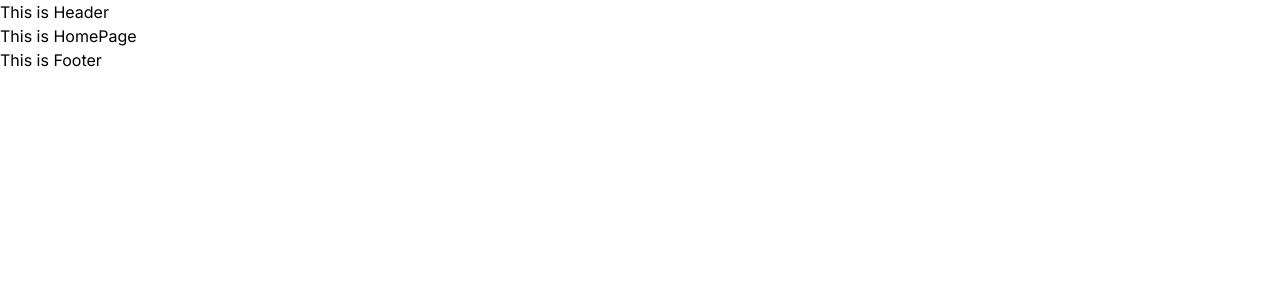
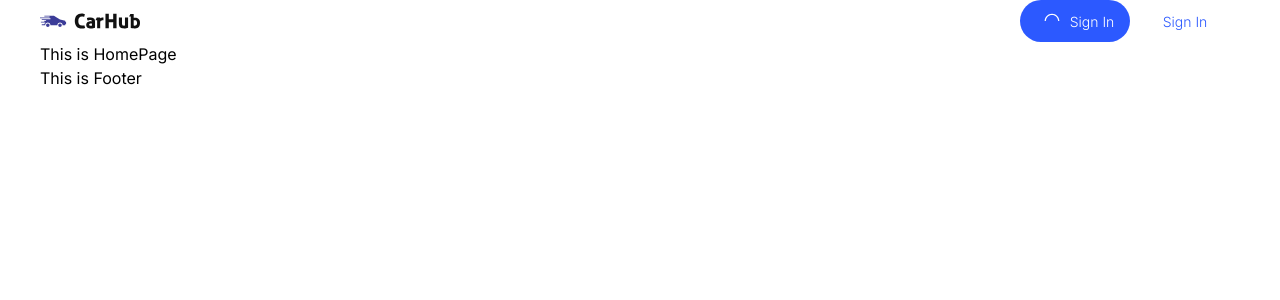
Before and after one commit to tienkim9920/showcase-nextjs, a Next.js app: page / in a window 1280 px wide. Shown: the top 300 px of the page. Built offline with nearby package versions, Linux system fonts and the light colour scheme.

Commit message:
update master

```diff
--- a/app/layout.tsx
+++ b/app/layout.tsx
@@ -18,9 +18,11 @@ export default function RootLayout({
   return (
     <html lang="en">
       <body className={inter.className}>
-        <Header />
-        {children}
-        <Footer />
+        <div className='wrapper-body px-10'>
+          <Header />
+          {children}
+          <Footer />
+        </div>
       </body>
     </html>
   )
--- /dev/null
+++ b/components/Button.tsx
@@ -0,0 +1,70 @@
+"use client"
+import { IcSpinner } from "@/public/icons/IcSpinner";
+import { ReactNode, useState } from "react";
+
+type Props = {
+  color: 'accent' | 'primary';
+  width?: string;
+  height?: string;
+  loading?: boolean;
+  children?: ReactNode;
+}
+
+const BG_HOVER: Record<Props['color'], string> = {
+  "accent": "#244de3",
+  "primary": "#f5f5f5",
+}
+
+const BG_COLOR: Record<Props['color'], string> = {
+  "accent": "#2C59FF",
+  "primary": "#FFFFFF",
+}
+
+const TEXT_COLOR: Record<Props['color'], string> = {
+  "accent": "#FFFFFF",
+  "primary": "#2C59FF",
+}
+
+export const Button = ({
+  width = '100%',
+  height = '42px',
+  color = 'accent',
+  loading,
+  children,
+}: Props) => {
+
+  const [isHover, setIsHover] = useState(false);
+
+  const handleMouseEnter = () => {
+    setIsHover(true);
+  }
+
+  const handleMouseLeave = () => {
+    setIsHover(false);
+  }
+
+  return (
+    <button
+      style={{
+        width: width,
+        height: height,
+        background: isHover ? BG_HOVER[color] : BG_COLOR[color],
+        color: TEXT_COLOR[color],
+        fontSize: '14px',
+        fontWeight: 300,
+        borderRadius: '50px'
+      }}
+      onMouseEnter={handleMouseEnter}
+      onMouseLeave={handleMouseLeave}
+      disabled={loading}
+    >
+      {!loading
+        ? children
+        : <div className="flex items-center justify-center gap-x-0.5">
+          <IcSpinner width="32px" height="32px" />
+          <div>{children}</div>
+        </div>
+      }
+    </button>
+  )
+}
--- a/components/Header.tsx
+++ b/components/Header.tsx
@@ -1,5 +1,15 @@
+import { IcLogoHeader } from "@/public/icons/IcLogoHeader"
+import { Button } from "./Button";
+
 export const Header = () => {
   return (
-    <div>This is Header</div>
+    <div className="flex justify-between items-center">
+      <IcLogoHeader width="100px" height="32px" display="flex" />
+
+      <div className="flex">
+        <Button color="accent" width="110px" loading={true}>Sign In</Button>
+        <Button color="primary" width="110px">Sign In</Button>
+      </div>
+    </div>
   )
 };
--- a/components/index.ts
+++ b/components/index.ts
@@ -1,7 +1,9 @@
 import { Footer } from "./Footer";
 import { Header } from "./Header";
+import { Button } from "./Button";
 
 export {
   Header,
   Footer,
+  Button,
 }
--- a/constants/types/homeType.ts
+++ b/constants/types/homeType.ts
@@ -1,4 +1,5 @@
 export type SizeImage = {
   width?: string;
   height?: string;
+  display?: 'flex';
 }
--- a/public/icons/IcLogoHeader.tsx
+++ b/public/icons/IcLogoHeader.tsx
@@ -1,8 +1,8 @@
 import { SizeImage } from "@/constants/types/homeType"
 
-export const IcLogoHeader = ({ width, height }: SizeImage) => {
+export const IcLogoHeader = ({ width, height, ...props }: SizeImage) => {
   return (
-    <div style={{ width, height }}>
+    <div style={{ width, height, ...props }}>
       <svg
         viewBox="0 0 230 34.5791630282359"
         version="1.1"
--- /dev/null
+++ b/public/icons/IcSpinner.tsx
@@ -0,0 +1,21 @@
+import { SizeImage } from "@/constants/types/homeType";
+
+export const IcSpinner = ({ width, height }: SizeImage) => {
+  return (
+    <div style={{ width, height }}>
+      <svg version="1.1" id="L9" xmlns="http://www.w3.org/2000/svg" x="0px" y="0px"
+        viewBox="0 0 100 100" enable-background="new 0 0 0 0">
+        <path fill="#fff" d="M73,50c0-12.7-10.3-23-23-23S27,37.3,27,50 M30.9,50c0-10.5,8.5-19.1,19.1-19.1S69.1,39.5,69.1,50">
+          <animateTransform
+            attributeName="transform"
+            attributeType="XML"
+            type="rotate"
+            dur="1s"
+            from="0 50 50"
+            to="360 50 50"
+            repeatCount="indefinite" />
+        </path>
+      </svg>
+    </div>
+  )
+};
```
